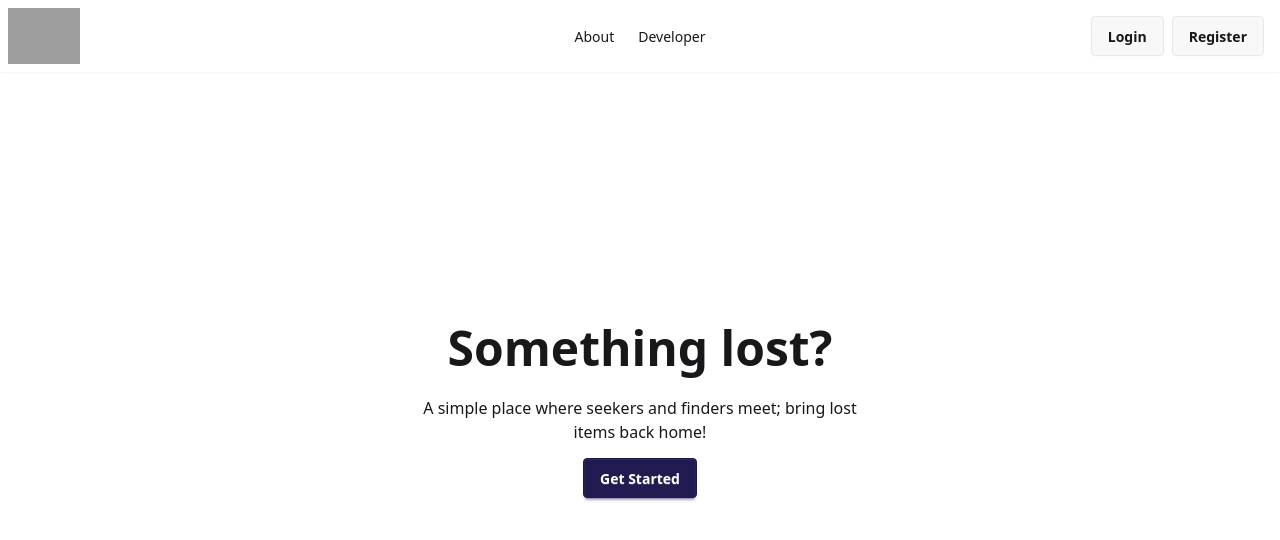
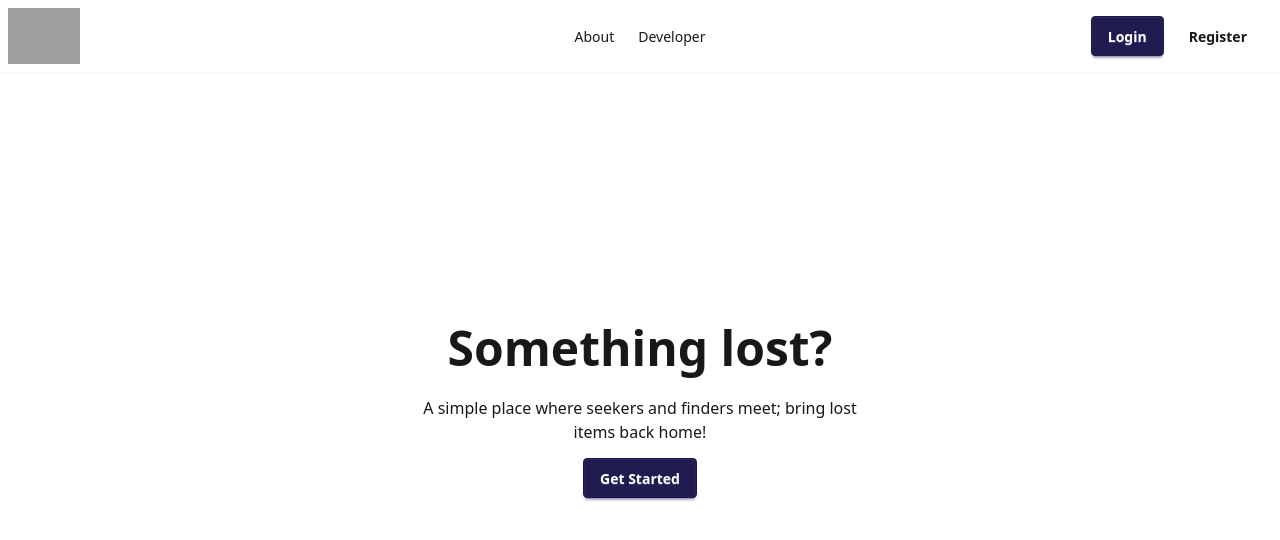
Before and after one commit to dojimori/lost-and-found-frontend, a Vue app: page / in a window 1280 px wide. Shown: the top 540 px of the page. Built offline with nearby package versions, Linux system fonts and the light colour scheme; grey boxes are pictures that could not be loaded.

Commit message:
theme config: secondary color

```diff
--- a/src/index.css
+++ b/src/index.css
@@ -16,4 +16,9 @@
     --color-primary: #201B51;
     /* USTP navy */
     --color-primary-content: #ffffff;
+
+
+    /* Secondary (USTP gold) */
+    --color-secondary: #F5B301;
+    --color-secondary-content: #ffffff;
 }
--- a/src/layouts/guest-layout.vue
+++ b/src/layouts/guest-layout.vue
@@ -27,8 +27,8 @@
             </ul>
         </div>
         <div class="navbar-end">
-            <router-link to="/login" class="btn mr-2">Login</router-link>
-            <router-link to="/register" class="btn mr-2">Register</router-link>
+            <router-link to="/login" class="btn btn-primary mr-2">Login</router-link>
+            <router-link to="/register" class="btn btn-ghost mr-2">Register</router-link>
         </div>
     </nav>
 
```
